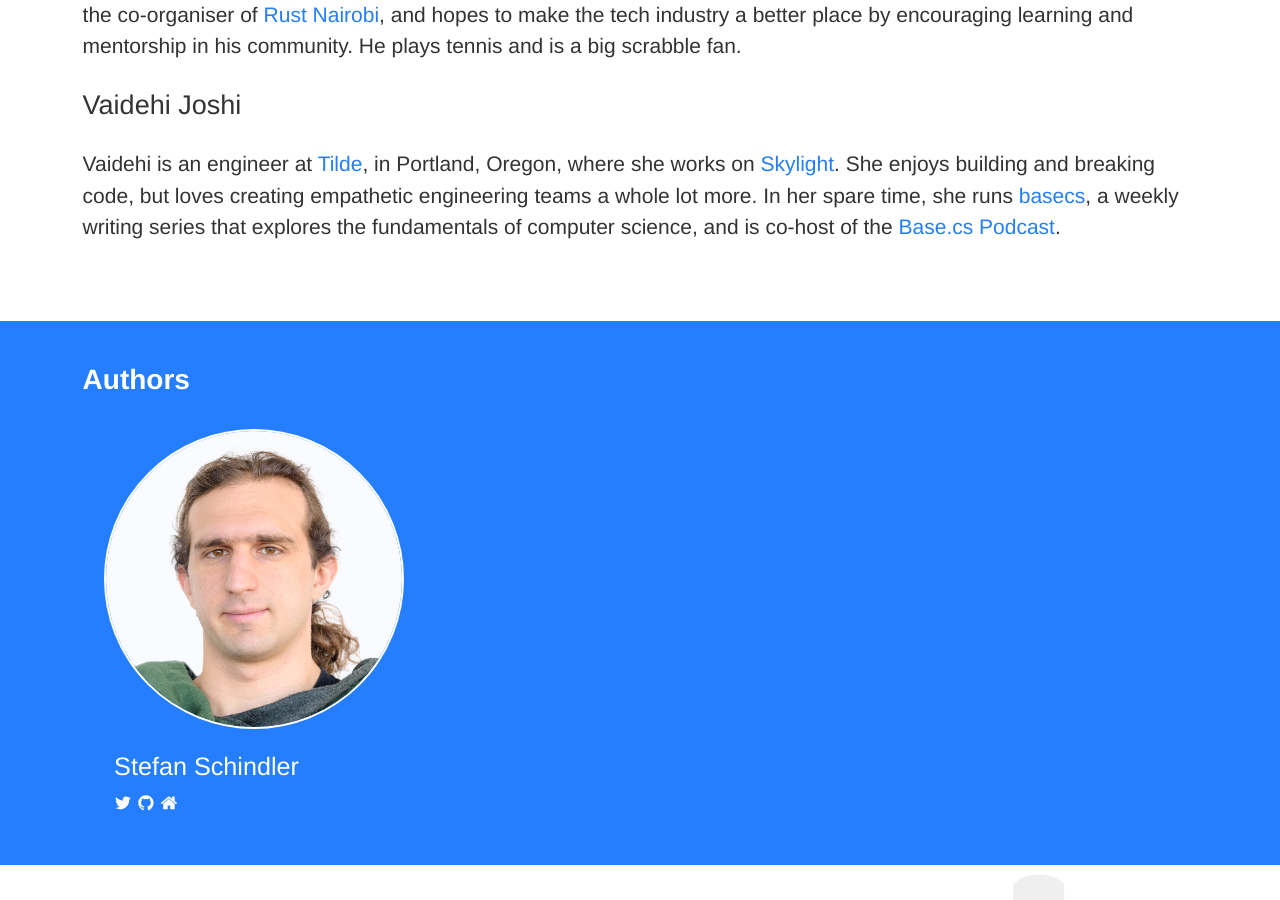
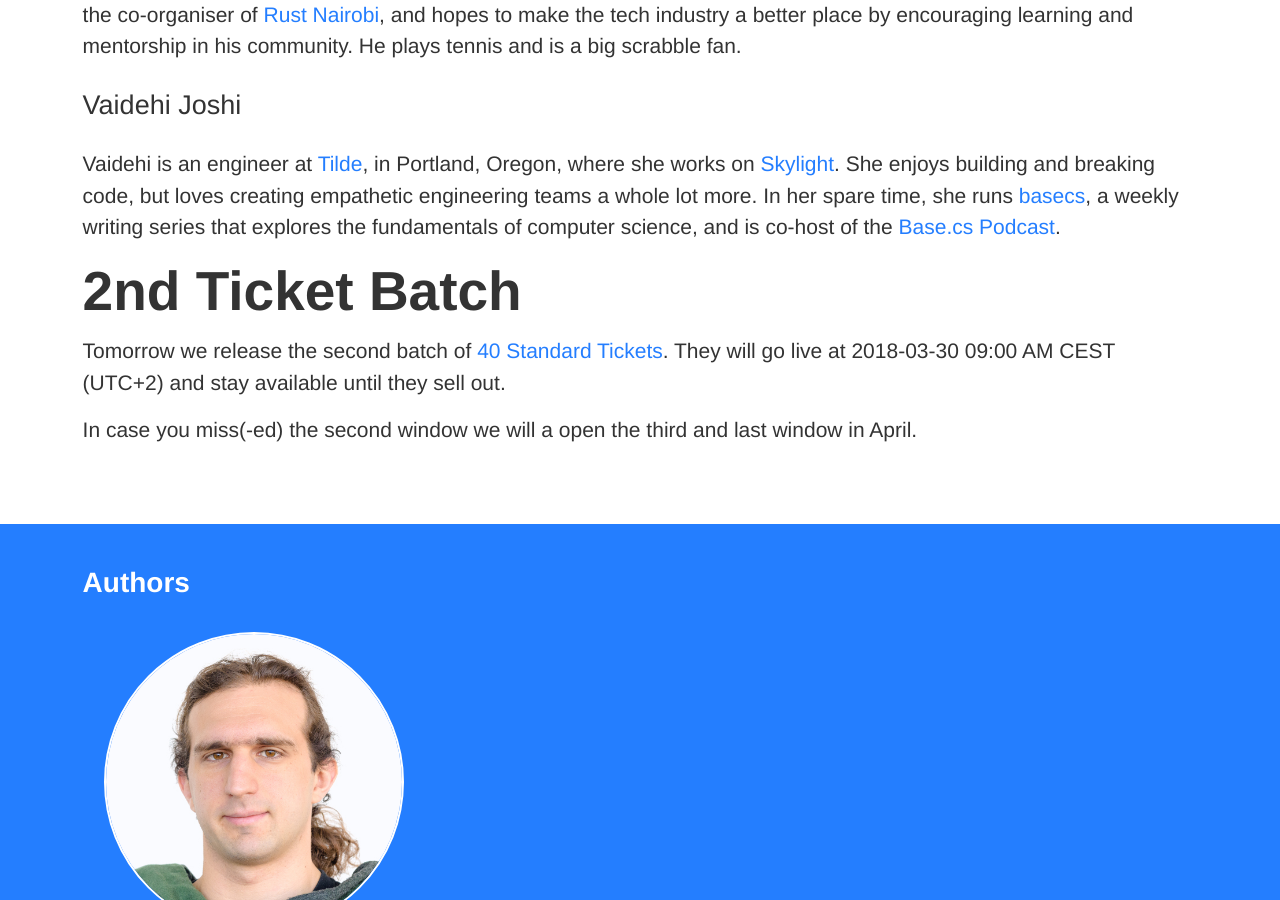
Before and after one commit to RustFestEU/blog.rustfest.eu, a Jekyll site: the page built from _posts/2018-03-25-this-week-in-rustfest-3--cfp-keynote-speakers.md, in a window 1280 px wide and 900 px high, scrolled down 1372 px. Built offline with Jekyll 4.4.1, drawn with Linux system fonts in a browser that asks for light colours; some of the changed text lies outside the part shown.

Commit message:
add section about 2nd std::ticket

```diff
--- a/_posts/2018-03-25-this-week-in-rustfest-3--cfp-keynote-speakers.md
+++ b/_posts/2018-03-25-this-week-in-rustfest-3--cfp-keynote-speakers.md
@@ -1,6 +1,6 @@
 ---
 layout: post
-title: "These weeks in RustFest 3: CfP Progress & Keynote Speakers"
+title: "These weeks in RustFest 3: CfP Progress, Keynote Speakers & 2nd Ticket Batch"
 authors:
   - dns2utf8
 ---
@@ -41,3 +41,11 @@ He plays tennis and is a big scrabble fan.
 
 Vaidehi is an engineer at [Tilde](http://www.tilde.io/), in Portland, Oregon, where she works on [Skylight](https://www.skylight.io/). She enjoys building and breaking code, but loves creating empathetic engineering teams a whole lot more.
 In her spare time, she runs [basecs](https://medium.com/basecs), a weekly writing series that explores the fundamentals of computer science, and is co-host of the [Base.cs Podcast](https://www.codenewbie.org/basecs).
+
+
+# 2nd Ticket Batch
+
+Tomorrow we release the second batch of [40 Standard Tickets](https://ti.to/asquera-event-ug/rustfest-paris-2018/).
+They will go live at 2018-03-30 09:00 AM CEST (UTC+2) and stay available until they sell out.
+
+In case you miss(-ed) the second window we will a open the third and last window in April.
```
